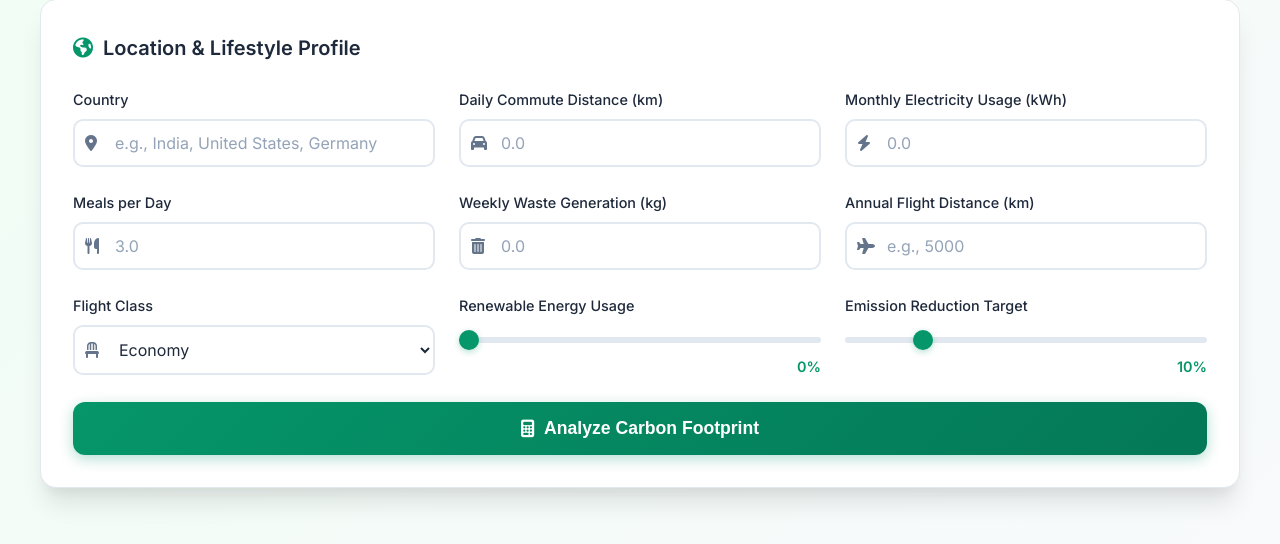
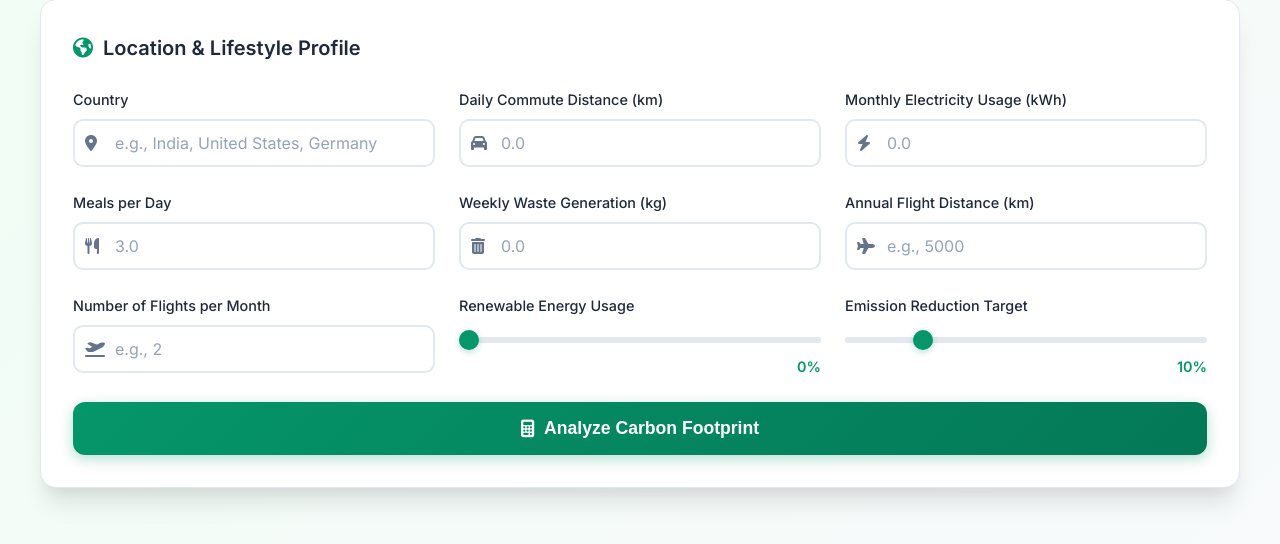
Before and after one commit to AnikChiney/CarbonLensAI-newPersonal, a Flask app: page / in a window 1280 px wide. Shown: the part 231-775 px from the top of the page. Run offline with Flask 3, Linux system fonts and the light colour scheme.

Commit message:
Replace flight class selection with monthly flights input

```diff
--- a/templates/index.html
+++ b/templates/index.html
@@ -810,14 +810,10 @@
                 </div>
 
                 <div class="form-group">
-                    <label>Flight Class</label>
+                    <label>Number of Flights per Month</label>
                     <div class="input-wrapper">
-                        <i class="fas fa-chair"></i>
-                        <select name="flight_class" required>
-                            <option value="economy">Economy</option>
-                            <option value="business">Business (2x emissions)</option>
-                            <option value="first">First Class (3x emissions)</option>
-                        </select>
+                        <i class="fas fa-plane-departure"></i>
+                        <input type="number" step="1" name="monthly_flights" placeholder="e.g., 2" required>
                     </div>
                 </div>
 
```
